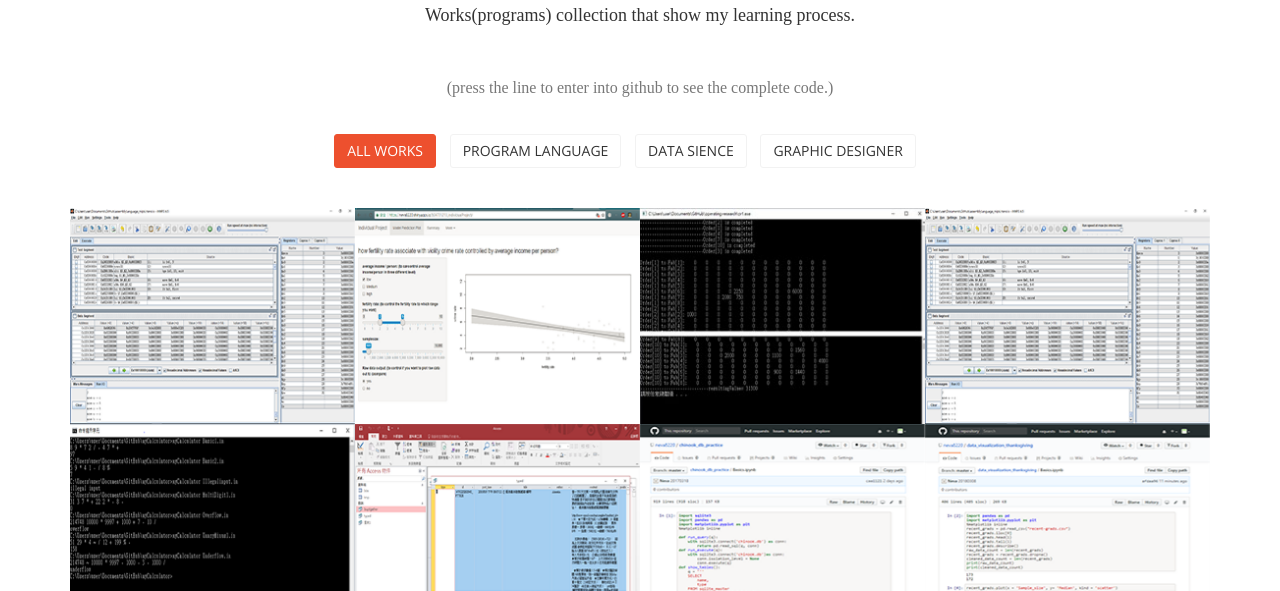
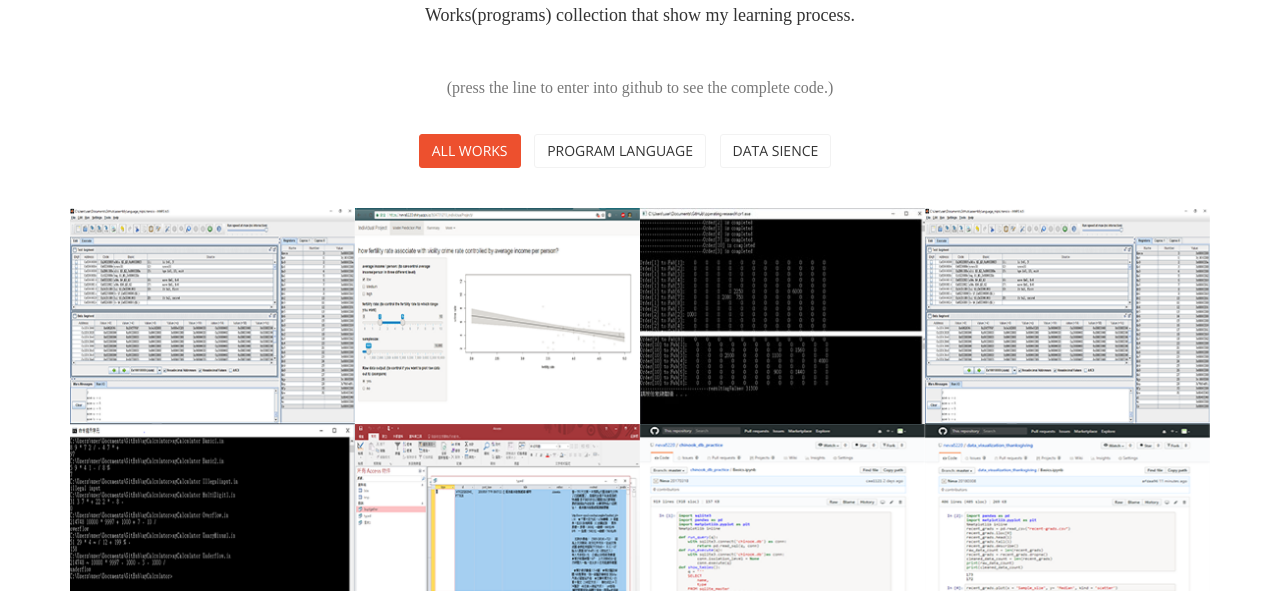
Before and after one commit to neva8220/Neva_webpage, a plain HTML site: page portfolio.html in a window 1280 px wide. Shown: the part 209-800 px from the top of the page. Drawn offline with nearby package versions, Linux system fonts and the light colour scheme.

Commit message:
20180322

```diff
--- a/portfolio.html
+++ b/portfolio.html
@@ -74,7 +74,7 @@
 					<li><a class="btn btn-default active" href="#" data-filter="*">All Works</a></li>
 					<li><a class="btn btn-default" href="#" data-filter=".bootstrap">Program Language</a></li>
 					<li><a class="btn btn-default" href="#" data-filter=".html">Data Sience</a></li>
-					<li><a class="btn btn-default" href="#" data-filter=".wordpress">Graphic Designer</a></li>
+					<!--<li><a class="btn btn-default" href="#" data-filter=".wordpress">Graphic Designer</a></li>-->
 				</ul><!--/#portfolio-filter-->
 
 				<div class="row">
```
